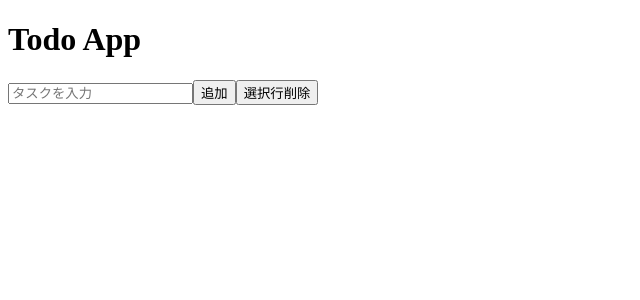
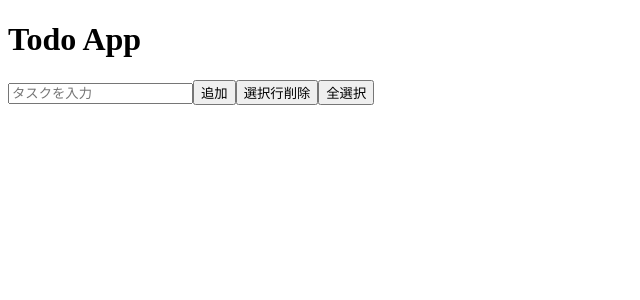
Before and after one commit to rikisekinuma/react-todo, a React (Vite) app in the folder todo-app/: page / in a window 1280 px wide. Shown: the top 300 px of the page, without its empty margins (0-640 px from the left). Built offline with nearby package versions, Linux system fonts and the light colour scheme.

Commit message:
feat: add select all todos feature

```diff
--- a/todo-app/src/App.tsx
+++ b/todo-app/src/App.tsx
@@ -12,6 +12,8 @@ export default function TodoApp() {
   const [todos, setTodos] = useState<Todo[]>([]);
   // 入力されたタスクを管理するための状態
   const [inputTodo, setInputTodo] = useState<Todo>({ id: 0, text: "", completed: false });
+  // 全選択状態を取得
+  const isCheckedAll = todos.length > 0 && todos.every((todo) => todo.completed);
 
   // 選択されたタスクをリストから削除する関数
   function deleteTodos(){
@@ -41,10 +43,17 @@ export default function TodoApp() {
   }
 
   // タスクを編集モードにする関数
-  function update(id: number, text: string){
+  function update(id: number, text: string) {
     setTodos(todos.map((todo) =>
       todo.id === id ? { ...todo, text } : todo
     ))
+  }
+
+  // 全選択する関数
+  function changeCheckedAll(checked: boolean) {
+    setTodos(todos.map((todo) => (
+      { ...todo, completed: checked }
+    )));
   }
 
   return (
@@ -54,7 +63,10 @@ export default function TodoApp() {
         inputTodo={inputTodo}
         setInputTodo={setInputTodo}
         addTodo={addTodo}
-        deleteTodos={deleteTodos} />
+        deleteTodos={deleteTodos}
+        changeCheckedAll={changeCheckedAll}
+        isCheckedAll={isCheckedAll}
+      />
       <TodoList todos={todos}
         checkTodo={checkTodo}
         deleteTodo={deleteTodo}
@@ -65,11 +77,13 @@ export default function TodoApp() {
 }
 
 // 入力フォームのコンポーネント
-function Form({ inputTodo, setInputTodo, addTodo, deleteTodos }: {
+function Form({ inputTodo, setInputTodo, addTodo, deleteTodos, changeCheckedAll, isCheckedAll }: {
   inputTodo: Todo;
   setInputTodo: React.Dispatch<React.SetStateAction<Todo>>;
   addTodo: (e: React.FormEvent<HTMLFormElement>) => void;
   deleteTodos: () => void;
+  changeCheckedAll: (checked: boolean) => void;
+  isCheckedAll: boolean;
  }) {
 
   return (
@@ -80,6 +94,11 @@ function Form({ inputTodo, setInputTodo, addTodo, deleteTodos }: {
         placeholder="タスクを入力" />
       <button type="submit">追加</button>
       <button type="button" onClick={deleteTodos}>選択行削除</button>
+      {isCheckedAll ? (
+         <button type="button" onClick={() => changeCheckedAll(false)}>選択解除</button>
+        ) : (
+         <button type="button" onClick={() => changeCheckedAll(true)}>全選択</button>
+      )}
     </form>
   )
 }
```
